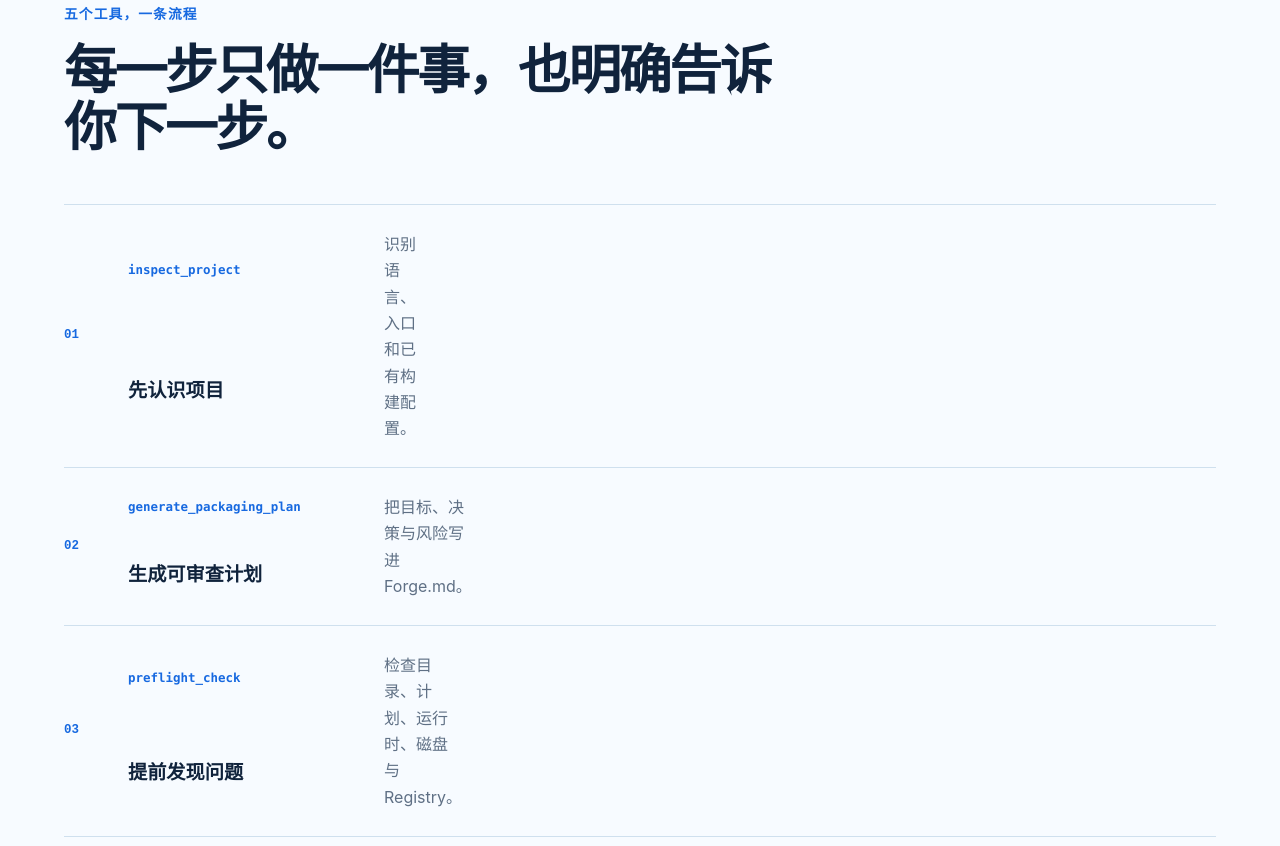
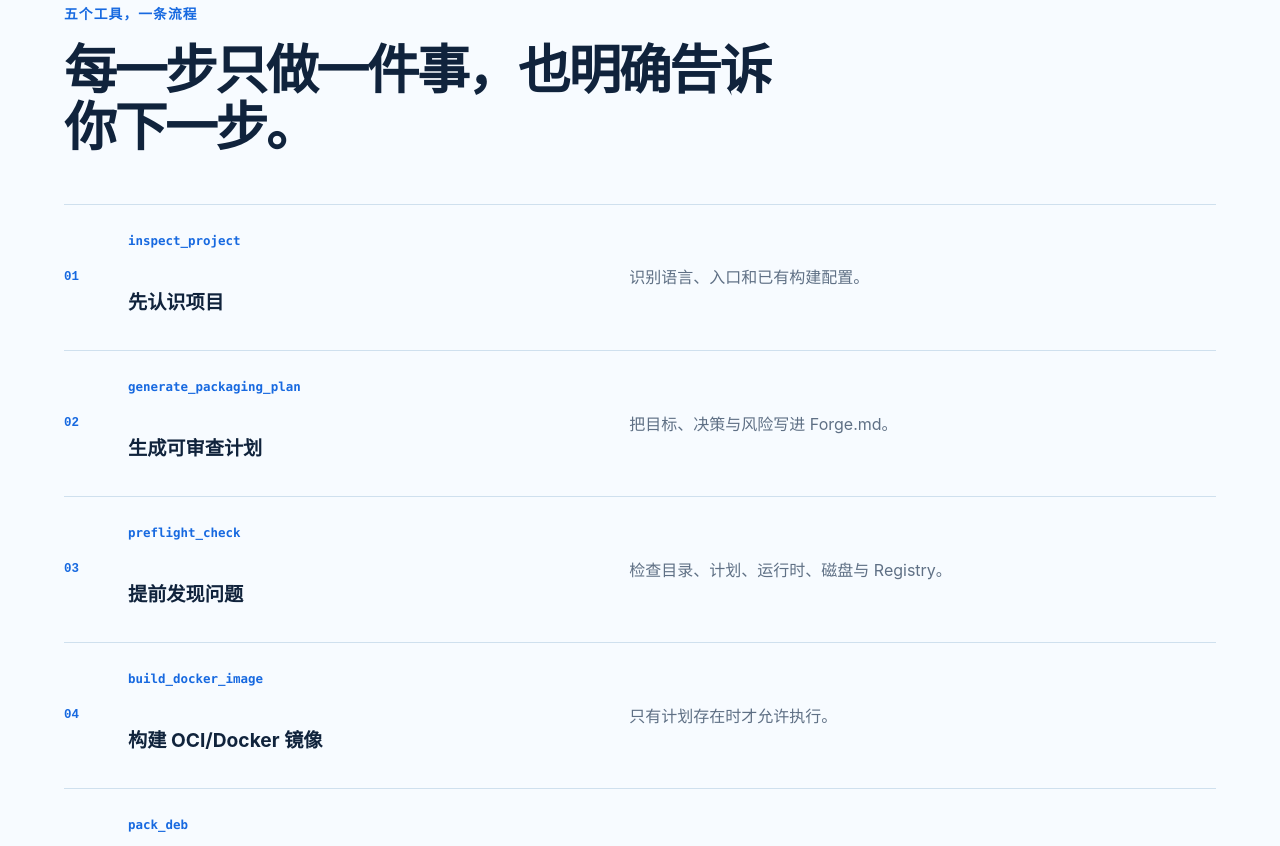
Before and after one commit to CDUESTC-OpenAtom-Open-Source-Club/ForgeKit, a website: page site/index.html in a window 1280 px wide. Shown: the part 2468-3314 px from the top of the page. Drawn offline with Linux system fonts and the light colour scheme.

Commit message:
fix responsive workflow layout

```diff
--- a/site/styles.css
+++ b/site/styles.css
@@ -129,8 +129,8 @@ pre { max-width: 100%; overflow-x: auto; padding: 1.25rem; margin: 0; font-size:
   .problem-list h3, .problem-list p { margin-top: 0; }
   .start-layout { grid-template-columns: minmax(17rem, 0.8fr) minmax(22rem, 1.2fr); gap: 3rem; }
   pre { font-size: 0.88rem; }
-  .tool-flow li { grid-template-columns: 3rem 12rem 1fr; align-items: center; }
-  .tool-flow li > div { display: grid; grid-template-columns: 14rem 1fr; gap: 2rem; align-items: center; }
+  .tool-flow li { grid-template-columns: 3rem minmax(0, 1fr); align-items: center; }
+  .tool-flow li > div { display: grid; grid-template-columns: minmax(12rem, 0.8fr) minmax(0, 1fr); gap: 2rem; align-items: center; min-width: 0; }
   .tool-flow code { grid-column: 1; }
   .tool-flow h3 { grid-column: 1; margin-top: 0.25rem; }
   .tool-flow p { grid-column: 2; grid-row: 1 / span 2; }
```
